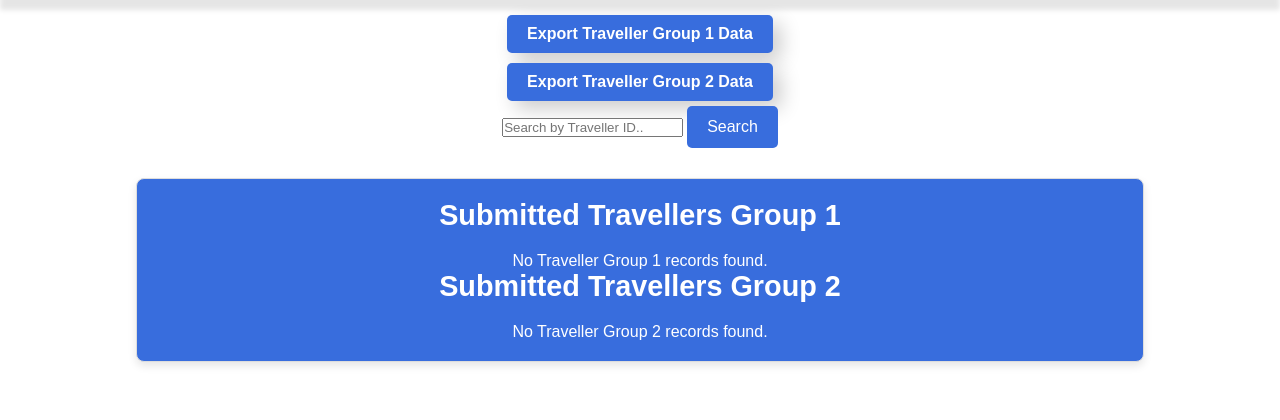
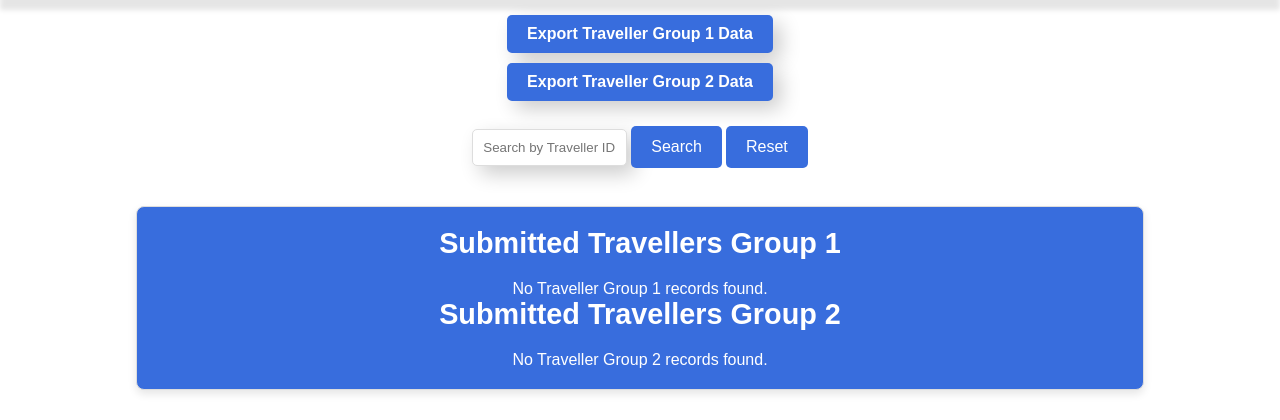
Before and after one commit to connleyfarquhar/Sheetless, a PHP site: page /Sheetless/pages/submittedtravellers.php in a window 1280 px wide. Shown: the part 94-514 px from the top of the page. Run offline with PHP 8.4, Linux system fonts and the light colour scheme; a user stored in the database is signed in; data that the repository does not hold is empty; some web fonts are replaced.

Commit message:
Search Functionality

```diff
--- a/css/style.css
+++ b/css/style.css
@@ -659,10 +659,22 @@ nav ul li:not(:last-child)::after {
 
   .search-container {
     display: flex;
-    justify-content: center;
+    flex-direction: column;
     align-items: center;
+    width: 100%;
+    margin-top: 20px;
     margin-bottom: 20px;
-  }
+}
+
+.search-container input {
+    box-shadow: 8px 8px 20px rgba(0, 0, 0, 0.2);
+    width: 100%;
+    max-width: 155px;
+    padding: 10px;
+    margin-bottom: 10px;
+    border: 1px solid #ddd;
+    border-radius: 5px;
+}
 
   /* Simple Responsiveness to take in consideration to smaller screened desktop devices. */
 @media (max-width: 1024px) {
--- a/pages/submittedtravellers.php
+++ b/pages/submittedtravellers.php
@@ -105,11 +105,9 @@ $travelerData2Output = $conn->query($sql2);
 
 <div class="search-container">
     <form method="GET" action="">
-        <input type="text" name="search_id" placeholder="Search by Traveller ID.." value="<?php echo isset($_GET['search_id']) ? htmlspecialchars($_GET['search_id']) : ''; ?>">
+        <input type="text" name="search_id" placeholder="Search by Traveller ID" value="<?php echo isset($_GET['search_id']) ? htmlspecialchars($_GET['search_id']) : ''; ?>">
         <button type="submit">Search</button>
-        <?php if(isset($_GET['search_id']) || isset($_GET['start']) || isset($_GET['end'])): ?>
-            <a href="submittedtravellers.php" class="clear-search">Clear Search</a>
-        <?php endif; ?>
+        <button type="reset" onclick="window.location.href='submittedtravellers.php'">Reset</button>
 
         <?php if(isset($_GET['start']) && isset($_GET['end'])): ?>
             <input type="hidden" name="start" value="<?php echo htmlspecialchars($_GET['start']); ?>">
```
